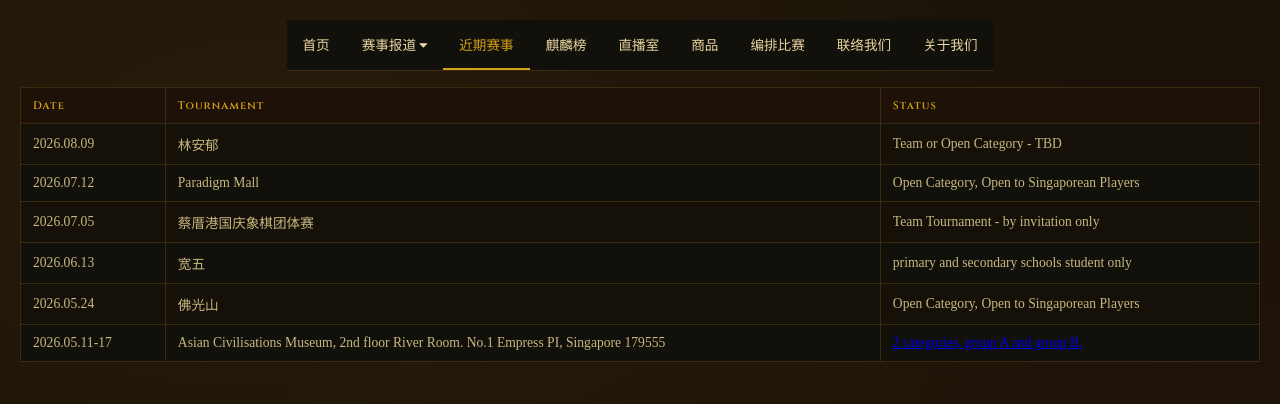
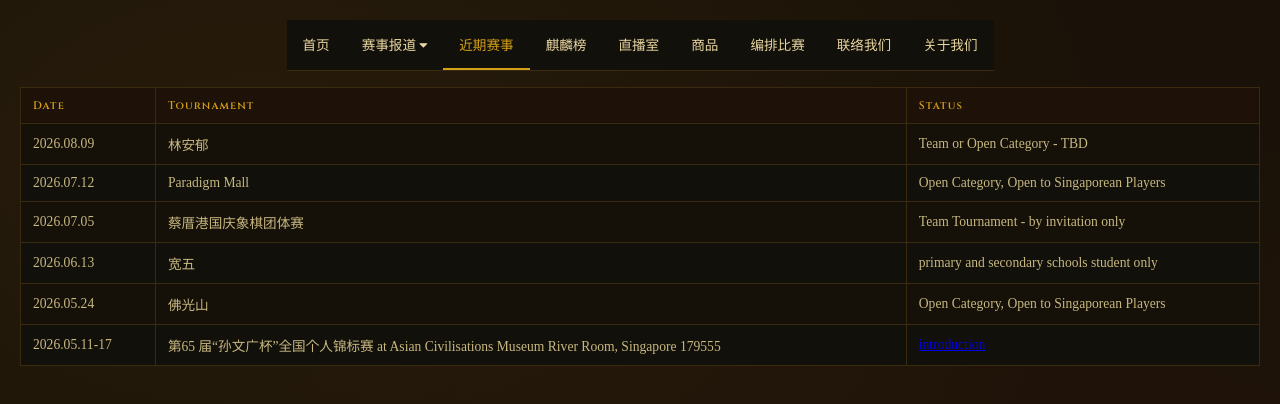
Before and after one commit to Vincent-Thong/xiangqi, a website: page tournament.html in a window 1280 px wide. Drawn offline with Linux system fonts and the light colour scheme.

Commit message:
Update tournament.html

```diff
--- a/tournament.html
+++ b/tournament.html
@@ -45,10 +45,10 @@
     </tr>
     <tr>
       <td>2026.05.11-17</td>
-      <td>Asian Civilisations Museum, 2nd floor River Room. No.1 Empress PI, Singapore 179555</td>
+      <td>第65 届“孙文广杯”全国个人锦标赛 at Asian Civilisations Museum River Room, Singapore 179555</td>
       <td>
         <a href="https://xiangqi.sg/xqsite/65qgs-2" target="_blank" rel="noopener noreferrer">
-        2 categories, group A and group B.</a>
+        introduction</a>
       </td>
     </tr>
   </table>
```
